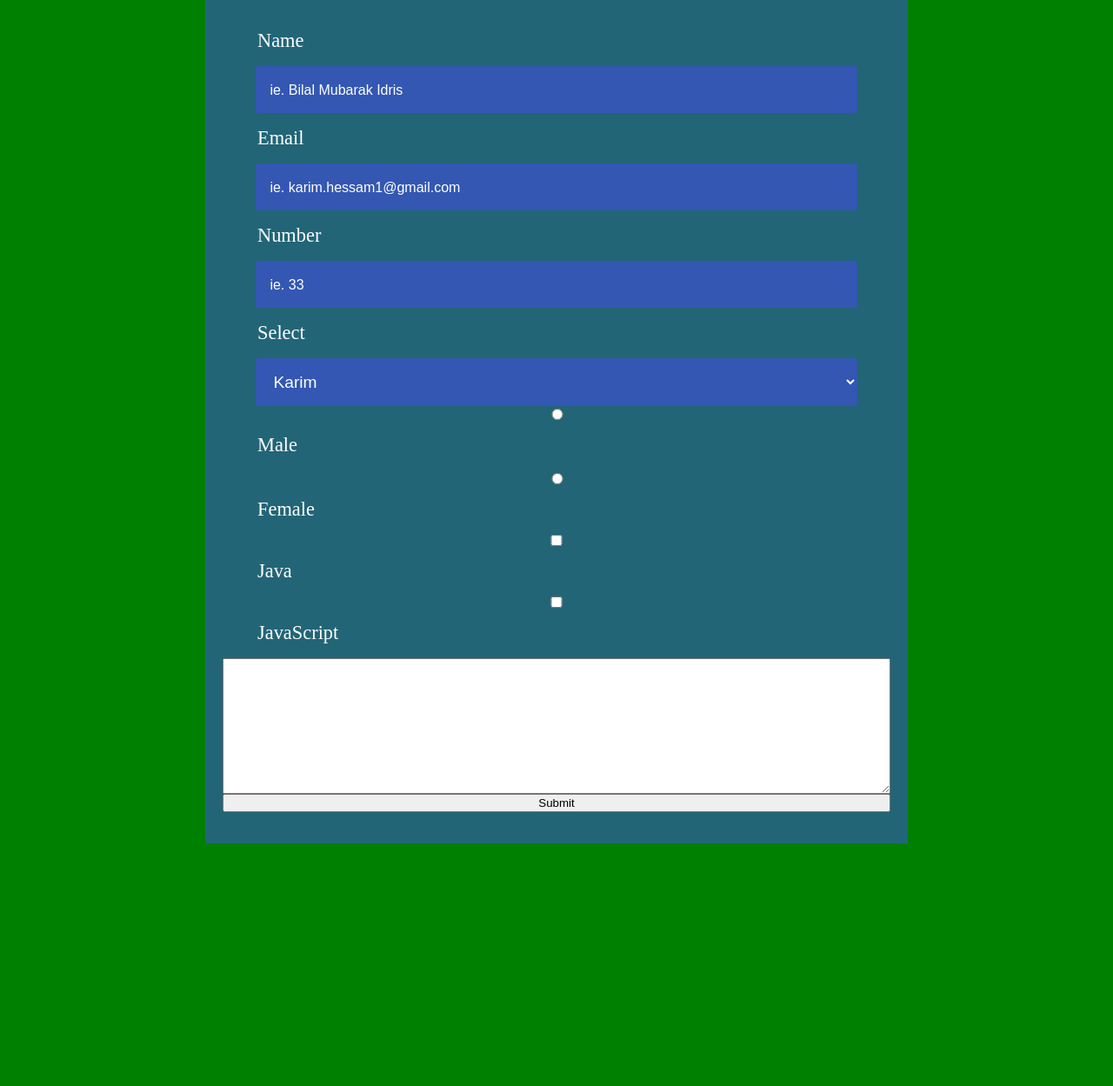
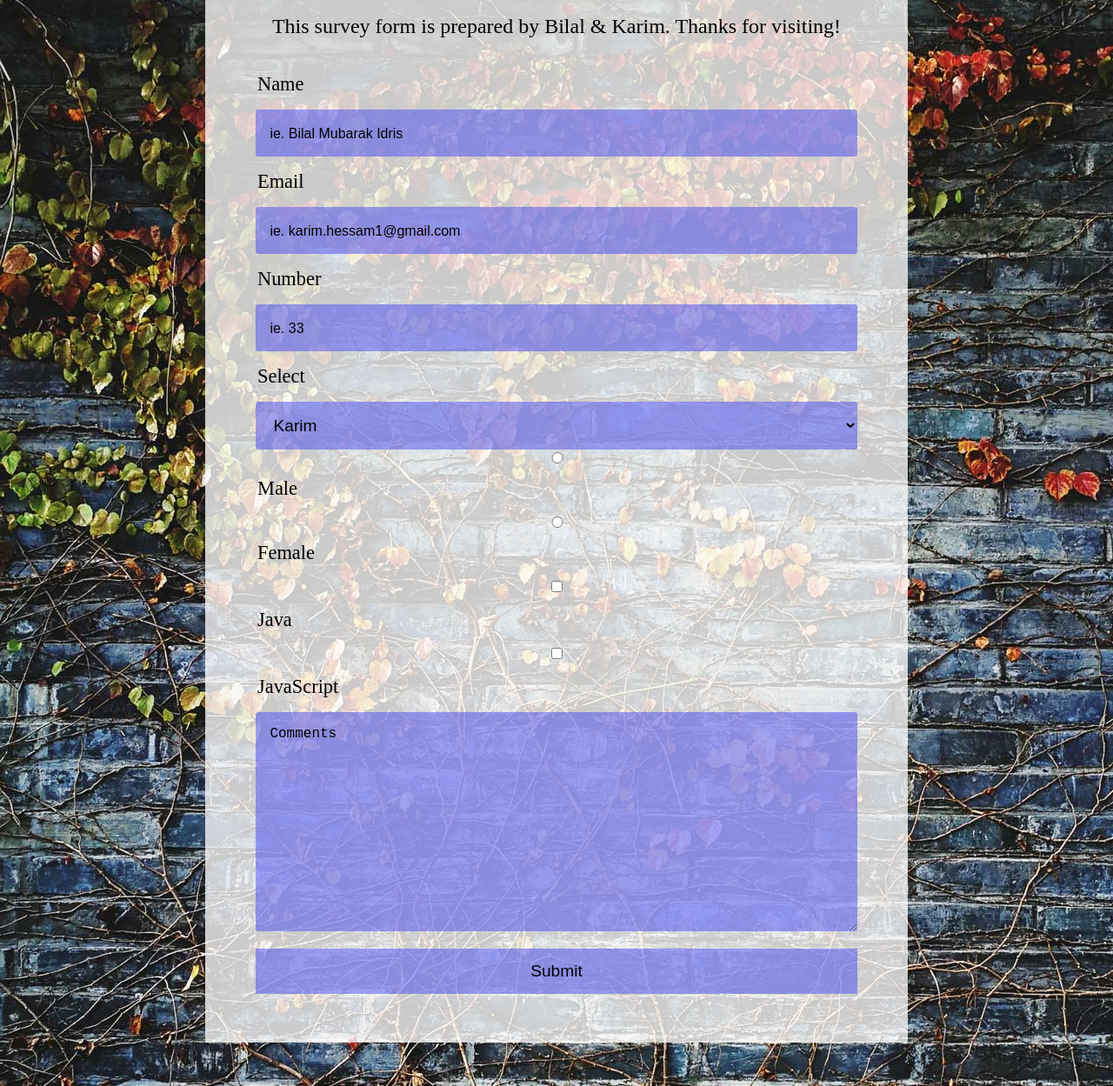
Before and after one commit to karimhessam/survey-form, a plain HTML site: page index.html in a window 1280 px wide. Shown: the part 140-1389 px from the top of the page at 87% size. Before the commit the page ends 1110 px from the top, so only its background shows below. Drawn offline with Linux system fonts and the light colour scheme.

Commit message:
editted some styles and added background

```diff
--- a/style.css
+++ b/style.css
@@ -2,14 +2,15 @@ body{
     padding: 0;
     margin: 0;
     box-sizing: border-box;
-    background-color: green;
+    background-image: url(images/background.jpg);
+
 }
 
 .container{
     padding: 20px;
     width: 60%;
-    margin: 0 auto;
-    background-color: #4649f07e;
+    margin: 50px auto;
+    background-color: #ffffffc4;
 }
 
 .container h1{
@@ -17,11 +18,11 @@ body{
     font-size: 2.5rem;
     margin: 1rem 0;
     font-style: italic;
-    color: #fff;
+    color: #000000;
 }
 .container p{
     font-size: 1.5rem;
-    color: #fff;
+    color: #000000;
     text-align: center;
 
 }
@@ -35,7 +36,8 @@ form{
 input[type="text"],
 input[type="email"],
 input[type="number"],
-input[type="checkbox"], select{
+textarea,
+select{
     width: 90%;
     margin: 0 auto;
     padding: 1rem;
@@ -43,19 +45,28 @@ input[type="checkbox"], select{
     border: none;
     outline: none;
     background-color: #4649f07e;
-    color: #fff;
+    color: #000000;
     font-size: 1.2rem;
 
 }
+button{
+    padding: 15px 0;
+    font-size: 1.2rem;
+    background-color: #4649f07e;
+    cursor: pointer;
+    border: none;
+    width: 90%;
+    margin: 20px auto;
+}
 
 ::placeholder {
-    color: #fff;
+    color: #000000;
     font-size: 1rem;
   }
 
   form label{
     text-align: left;
     font-size: 1.4rem;
-    color: #fff;
+    color: #000000;
     margin: 1rem 2.5rem;
   }
```
Also changed, not shown: images/background.jpg (added).
